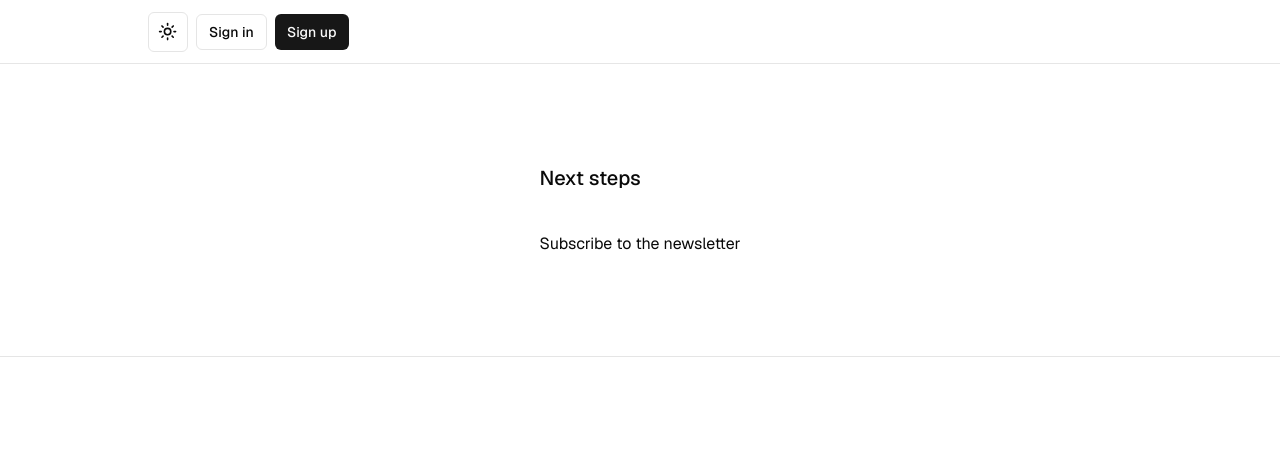
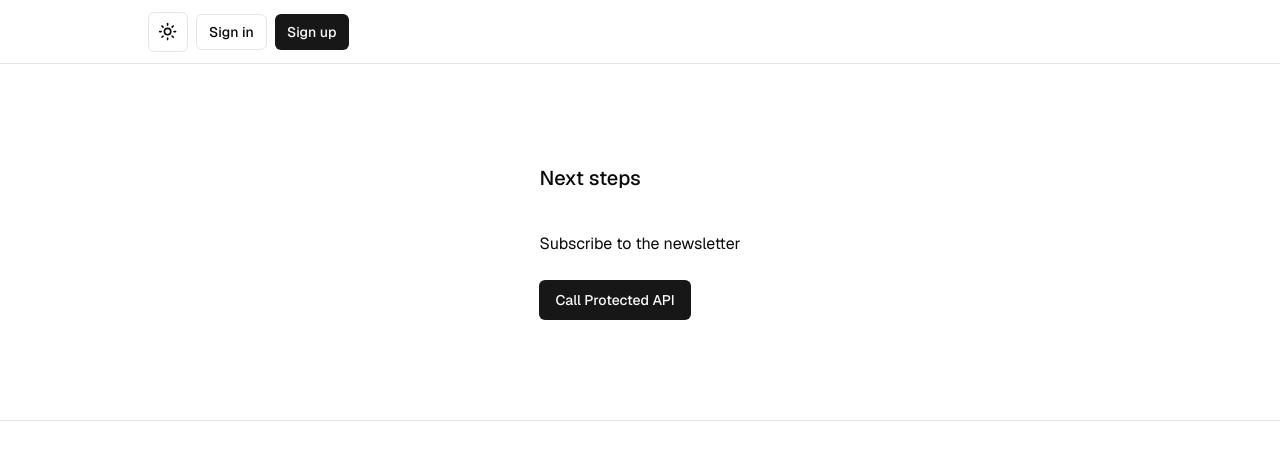
Before and after one commit to CaptainCrouton89/Starter, a Next.js app: page / in a window 1280 px wide. Shown: the top 460 px of the page. Built offline with nearby package versions, Linux system fonts and the light colour scheme; no server answers.

Commit message:
feat: add protected API button and middleware route protection

```diff
--- /dev/null
+++ b/app/api/protected/route.ts
@@ -0,0 +1,21 @@
+import { createClient } from "@/utils/supabase/server";
+import { NextResponse } from "next/server";
+
+export async function GET() {
+  const supabase = await createClient();
+
+  const {
+    data: { user },
+  } = await supabase.auth.getUser();
+
+  if (!user) {
+    return new NextResponse(JSON.stringify({ error: "Unauthorized" }), {
+      status: 401,
+      headers: {
+        "Content-Type": "application/json",
+      },
+    });
+  }
+
+  return NextResponse.json({ message: "authenticated", user: user.id });
+}
--- a/app/page.tsx
+++ b/app/page.tsx
@@ -1,3 +1,4 @@
+import ProtectedApiButton from "@/components/ProtectedApiButton";
 import SubscribeComponent from "@/components/subscribe";
 
 export default async function Home() {
@@ -10,6 +11,7 @@ export default async function Home() {
           price="10"
           description="Subscribe to the newsletter"
         />
+        <ProtectedApiButton />
       </main>
     </>
   );
--- a/app/protected/page.tsx
+++ b/app/protected/page.tsx
@@ -1,3 +1,4 @@
+import ProtectedApiButton from "@/components/ProtectedApiButton";
 import SubscribeComponent from "@/components/subscribe";
 import { createClient } from "@/utils/supabase/server";
 import { InfoIcon } from "lucide-react";
@@ -29,6 +30,12 @@ export default async function ProtectedPage() {
           {JSON.stringify(user, null, 2)}
         </pre>
       </div>
+
+      <div className="flex flex-col gap-2 items-start">
+        <h2 className="font-bold text-2xl mb-4">Protected API Access</h2>
+        <ProtectedApiButton />
+      </div>
+
       <div>
         <h2 className="font-bold text-2xl mb-4">Next steps</h2>
         <SubscribeComponent
--- /dev/null
+++ b/components/ProtectedApiButton.tsx
@@ -0,0 +1,61 @@
+"use client";
+
+import { Button } from "@/components/ui/button";
+import { useState } from "react";
+
+export default function ProtectedApiButton() {
+  const [response, setResponse] = useState<string | null>(null);
+  const [loading, setLoading] = useState(false);
+  const [error, setError] = useState<string | null>(null);
+
+  const callProtectedApi = async () => {
+    try {
+      setLoading(true);
+      setError(null);
+
+      const res = await fetch("/api/protected", {
+        method: "GET",
+        headers: {
+          "Content-Type": "application/json",
+        },
+      });
+
+      if (!res.ok) {
+        const errorData = await res.json();
+        throw new Error(errorData.error || "Failed to call protected API");
+      }
+
+      const data = await res.json();
+      setResponse(JSON.stringify(data, null, 2));
+    } catch (err) {
+      setError(
+        err instanceof Error ? err.message : "An unknown error occurred"
+      );
+    } finally {
+      setLoading(false);
+    }
+  };
+
+  return (
+    <div className="flex flex-col gap-4">
+      <Button onClick={callProtectedApi} disabled={loading} className="w-fit">
+        {loading ? "Loading..." : "Call Protected API"}
+      </Button>
+
+      {error && (
+        <div className="text-red-500 text-sm p-3 bg-red-50 rounded-md">
+          Error: {error}
+        </div>
+      )}
+
+      {response && (
+        <div className="flex flex-col gap-2">
+          <h3 className="text-sm font-medium">Response:</h3>
+          <pre className="text-xs font-mono p-3 rounded border max-h-32 overflow-auto">
+            {response}
+          </pre>
+        </div>
+      )}
+    </div>
+  );
+}
```
Also changed, not shown: lib/api.ts (added, +20 -0 lines), utils/supabase/middleware.ts (+8 -4 lines).
